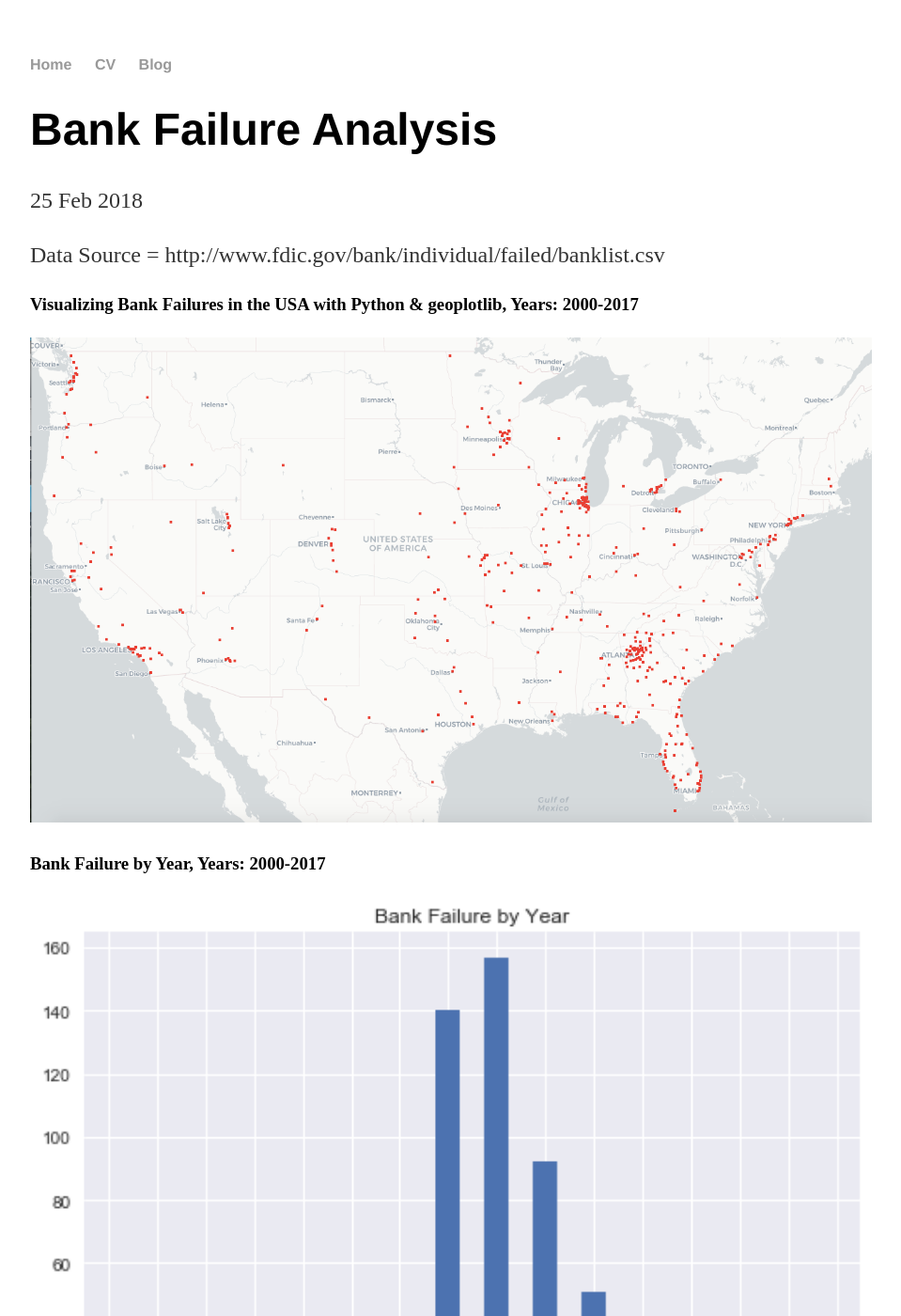
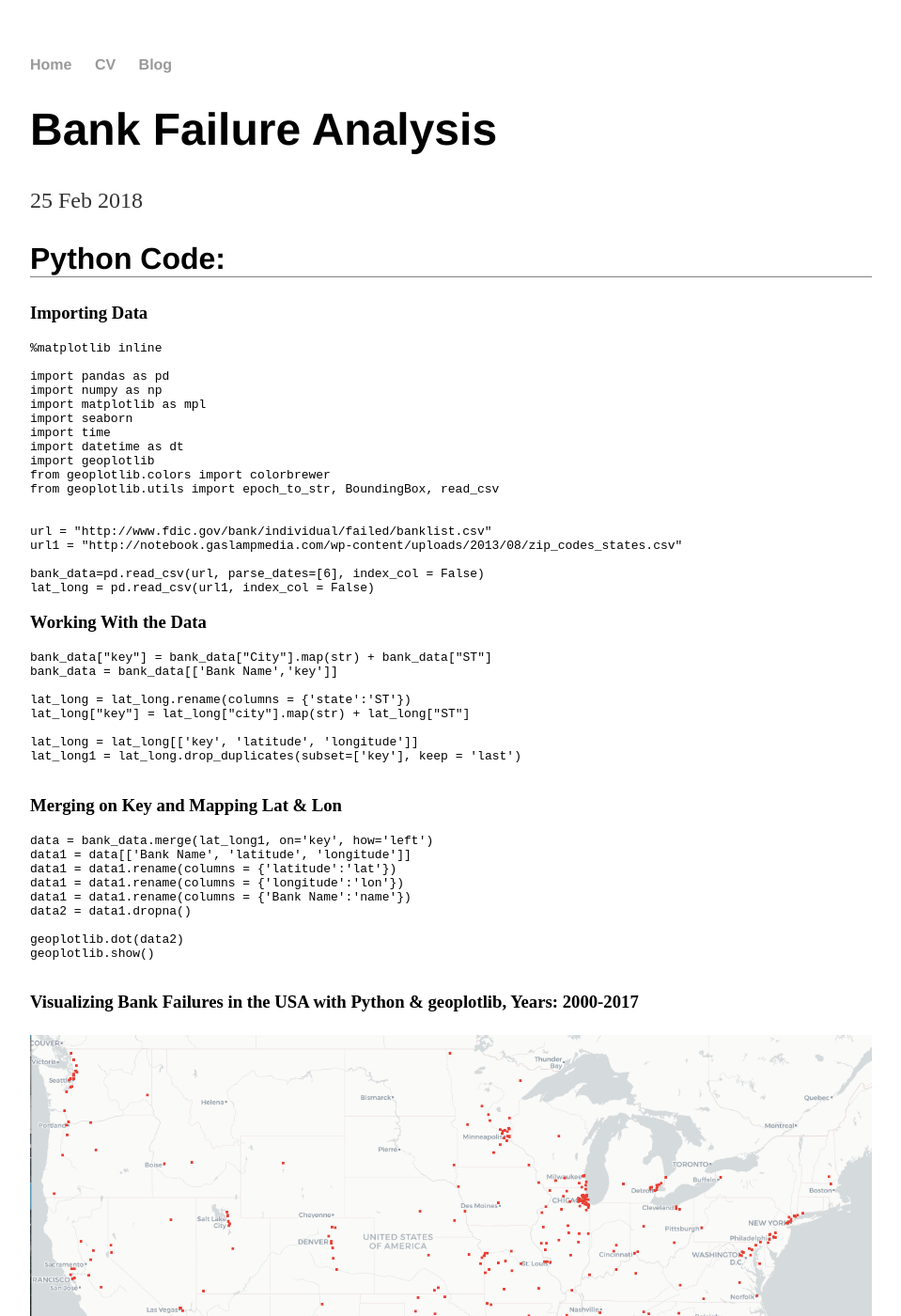
Before and after one commit to IKOSTYUK/ikostyuk.github.io, a Jekyll site: the page built from _posts/2018-02-25-Bank-Failure-Analysis.md, in a window 1280 px wide and 1400 px high. Shown: the whole window at 94% size, without its empty margins (160-1119 px from the left). Built offline with Jekyll 4.4.1, drawn with Linux system fonts in a browser that asks for light colours; our own code applies the rules of GitHub Pages for plain Markdown files; some of the changed text lies outside the part shown.

Commit message:
Update 2018-02-25-Bank-Failure-Analysis.md

````diff
--- a/_posts/2018-02-25-Bank-Failure-Analysis.md
+++ b/_posts/2018-02-25-Bank-Failure-Analysis.md
@@ -1,12 +1,86 @@
 
 
-Data Source = http://www.fdic.gov/bank/individual/failed/banklist.csv
 
+
+## Python Code:
+
+### Importing Data
+
+```python
+%matplotlib inline
+
+import pandas as pd
+import numpy as np
+import matplotlib as mpl
+import seaborn
+import time
+import datetime as dt
+import geoplotlib
+from geoplotlib.colors import colorbrewer
+from geoplotlib.utils import epoch_to_str, BoundingBox, read_csv
+
+
+url = "http://www.fdic.gov/bank/individual/failed/banklist.csv"
+url1 = "http://notebook.gaslampmedia.com/wp-content/uploads/2013/08/zip_codes_states.csv"
+
+bank_data=pd.read_csv(url, parse_dates=[6], index_col = False)
+lat_long = pd.read_csv(url1, index_col = False)
+```
+
+### Working With the Data
+
+```python
+bank_data["key"] = bank_data["City"].map(str) + bank_data["ST"]
+bank_data = bank_data[['Bank Name','key']]
+
+lat_long = lat_long.rename(columns = {'state':'ST'})
+lat_long["key"] = lat_long["city"].map(str) + lat_long["ST"]
+
+lat_long = lat_long[['key', 'latitude', 'longitude']]
+lat_long1 = lat_long.drop_duplicates(subset=['key'], keep = 'last')
+
+```
+
+### Merging on Key and Mapping Lat & Lon
+
+```python
+data = bank_data.merge(lat_long1, on='key', how='left')
+data1 = data[['Bank Name', 'latitude', 'longitude']]
+data1 = data1.rename(columns = {'latitude':'lat'})
+data1 = data1.rename(columns = {'longitude':'lon'})
+data1 = data1.rename(columns = {'Bank Name':'name'})
+data2 = data1.dropna()
+
+geoplotlib.dot(data2)
+geoplotlib.show()
+
+```
 <h3>Visualizing Bank Failures in the USA with Python & geoplotlib, Years: 2000-2017</h3>
-<img src="/img/Bank_Map.png" height="100%" width="100%" class="inline"/>
+<img src="/img/bank/Bank_Map.png" height="100%" width="100%" class="inline"/>
+
+### Visualizing via Bar Graph
+
+```python
+df = pd.read_csv(url, parse_dates=[6], index_col = False)
+df["Closing Date"] = pd.to_datetime(df["Closing Date"])
+df['year'] = df['Closing Date'].dt.year
+df['month'] = df['Closing Date'].dt.month
+
+year = pd.pivot_table(df, index= 'year', values= "City", aggfunc='count')
+
+state = pd.pivot_table(df, index= 'ST', values= "Bank Name", aggfunc='count')
+state = state.sort_values(ascending=False)[:17]
+
+year.plot(kind= 'bar', title = 'Bank Failure by Year')
+```
 
 <h3>Bank Failure by Year, Years: 2000-2017</h3>
-<img src="/img/Bank_Year.png" height="100%" width="100%" class="inline"/>
+<img src="/img/bank/Bank_Year.png" height="100%" width="100%" class="inline"/>
+
+
+```python
+state.plot(kind= 'bar', title = 'Bank Failure by State, Year: 2000-2017')
+```
 
 <h3>Bank Failure by State, Years: 2000-2017</h3>
-<img src="/img/Bank_State.png" height="100%" width="100%" class="inline"/>
+<img src="/img/bank/Bank_State.png" height="100%" width="100%" class="inline"/>
````
